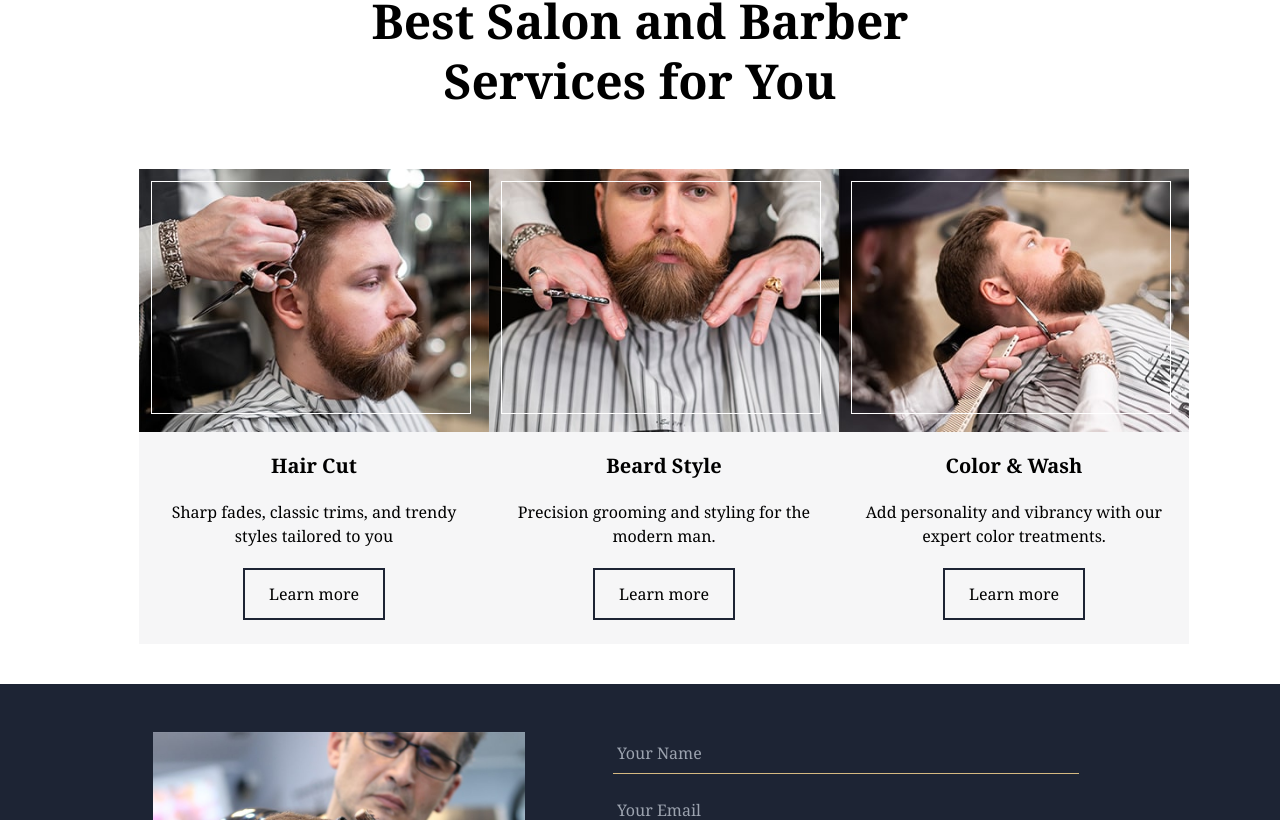
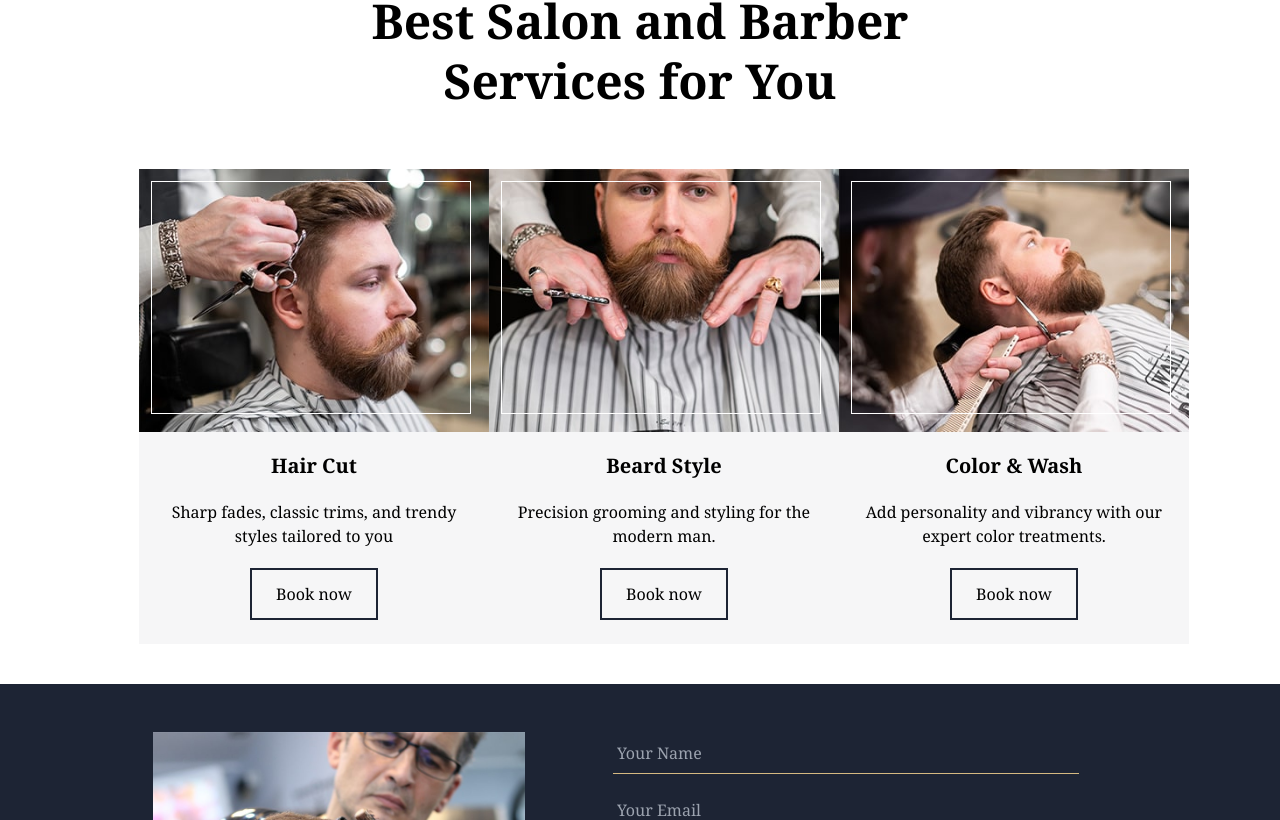
Before and after one commit to Hameedarh/Salon-reservation-system, a React (Vite) app: page / in a window 1280 px wide. Shown: the part 1609-2429 px from the top of the page. Built offline with nearby package versions, Linux system fonts and the light colour scheme.

Commit message:
chore:routed the buttons

```diff
--- a/src/components/HomeSecondSection.jsx
+++ b/src/components/HomeSecondSection.jsx
@@ -1,5 +1,6 @@
 import React from 'react'
 import about from '../assets/img/about.jpg'
+import AnchorLink from "react-anchor-link-smooth-scroll";
 
 function HomeSecondSection() {
   return (
@@ -35,9 +36,11 @@ function HomeSecondSection() {
                   </p>
                 </div>
                 <div class='pt-6 md:pt-8'>
-                  <button class="px-6 py-3 text-sm md:text-base border-2 border-solid border-[#1d2434] bg-none hover:bg-[#1d2434] hover:text-[#D5B981] transition-all duration-300">
-                    Learn more
-                  </button>
+                  <AnchorLink href="#services">
+                    <button class="px-6 py-3 text-sm md:text-base border-2 border-solid border-[#1d2434] bg-none hover:bg-[#1d2434] hover:text-[#D5B981] transition-all duration-300">
+                      Learn more
+                    </button>
+                  </AnchorLink>
                 </div>
               </div>
             </div>
--- a/src/components/HomeThirdSection.jsx
+++ b/src/components/HomeThirdSection.jsx
@@ -2,6 +2,7 @@ import React from 'react'
 import service1 from '../assets/img/service-1.jpg'
 import service2 from '../assets/img/service-2.jpg'
 import service3 from '../assets/img/service-3.jpg'
+import { Link } from "react-router-dom";
 
 function HomeThirdSection() {
   return (
@@ -27,9 +28,11 @@ function HomeThirdSection() {
                 <div class='text-center px-4'>
                   <p class='pt-5 font-semibold text-lg md:text-xl'>Hair Cut</p>
                   <p class='py-5 text-sm md:text-base'>Sharp fades, classic trims, and trendy styles tailored to you</p>
+                   <Link to='/contact'>
                     <button class="text-sm md:text-base px-6 py-3 border-2 border-[#1d2434] hover:bg-[#1d2434] hover:text-[#D5B981] transition-all">
-                    Learn more
+                      Book now
                     </button>
+                   </Link>
                 </div>
               </div>
             </div>
@@ -42,9 +45,11 @@ function HomeThirdSection() {
                 <div class='text-center px-4'>
                   <p class='pt-5 font-semibold text-lg md:text-xl'>Beard Style</p>
                   <p class='py-5 text-sm md:text-base'>Precision grooming and styling for the modern man.</p>
+                   <Link to='/contact'>
                     <button class="text-sm md:text-base px-6 py-3 border-2 border-[#1d2434] hover:bg-[#1d2434] hover:text-[#D5B981] transition-all">
-                    Learn more
+                      Book now
                     </button>
+                   </Link>
                 </div>
               </div>
             </div>
@@ -57,9 +62,11 @@ function HomeThirdSection() {
                 <div class='text-center px-4'>
                   <p class='pt-5 font-semibold text-lg md:text-xl'>Color & Wash</p>
                   <p class='py-5 text-sm md:text-base'> Add personality and vibrancy with our expert color treatments.</p>
+                   <Link to='/contact'>
                     <button class="text-sm md:text-base px-6 py-3 border-2 border-[#1d2434] hover:bg-[#1d2434] hover:text-[#D5B981] transition-all">
-                    Learn more
+                      Book now
                     </button>
+                   </Link>
                 </div>
               </div>
             </div>
```
Lines whose indentation alone changed are shown as unchanged.
